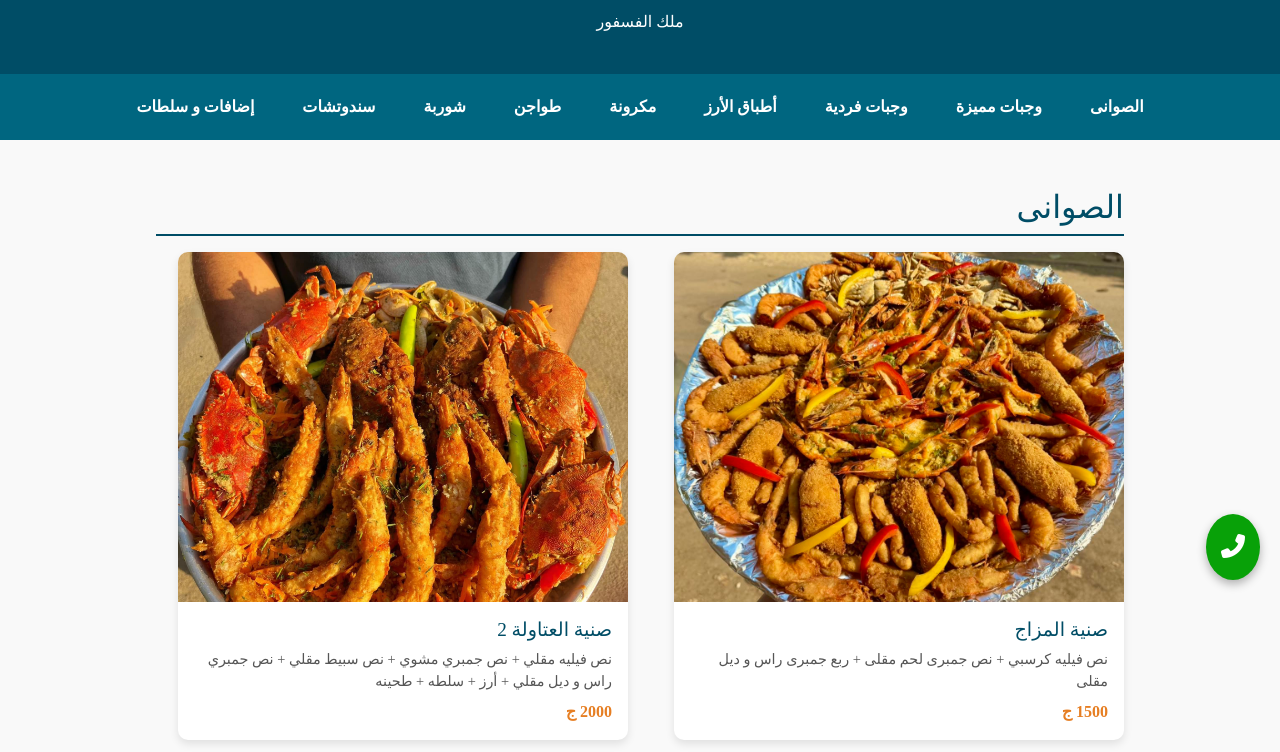
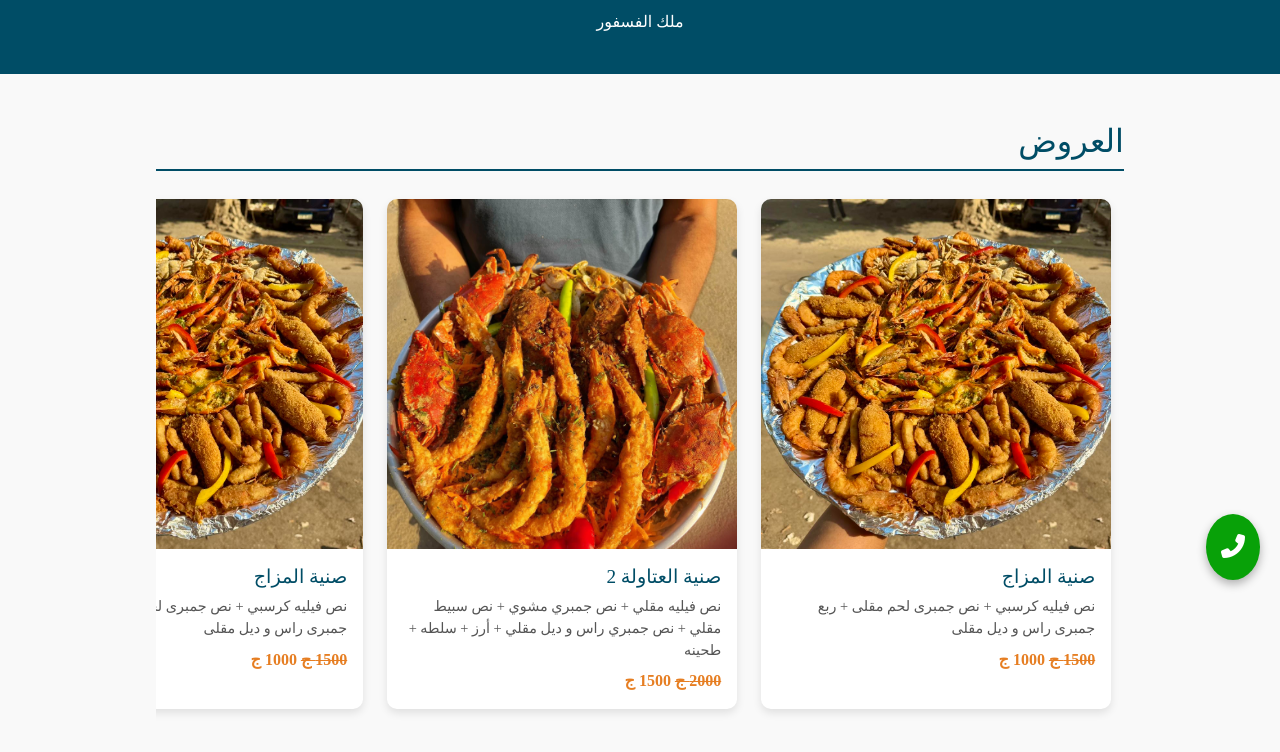
Before and after one commit to ammarali5/Am_Diaa, a plain HTML site: page index.html in a window 1280 px wide. Shown: the part 200-952 px from the top of the page. Drawn offline with Linux system fonts and the light colour scheme.

Commit message:
offers section

```diff
--- a/css/style.css
+++ b/css/style.css
@@ -74,25 +74,115 @@ header h1 {
     color: #e31e2f;
 }
 
+
+
+/* ================ */
+.offers {
+    background: var(--white-color);
+    padding: 3rem 2rem;
+    margin: 2rem auto;
+    max-width: 1000px;
+    padding: 1rem;
+}
+
+.offers h2 {
+    border-bottom: 2px solid #004d66;
+    padding-bottom: 0.5rem;
+    margin-bottom: 1rem;
+    color: #004d66;
+}
+
+.offer-items {
+    display: flex;
+
+    flex-wrap: nowrap;
+    gap: 1.5rem;
+    overflow-x: auto;
+    overflow-y: hidden;
+    padding: 0.8rem;
+    scroll-behavior: smooth;
+    -webkit-overflow-scrolling: touch;
+    scrollbar-width: thin;
+    /* auto | thin */
+    scrollbar-color: #004d66 #f1f1f1;
+    /* thumb | track */
+}
+
+/* For Chrome, Edge, Safari */
+.offer-items::-webkit-scrollbar {
+    height: 10px;
+    /* scrollbar thickness */
+}
+
+.offer-items::-webkit-scrollbar-track {
+    background: #f1f1f1;
+    /* track (behind thumb) */
+    border-radius: 10px;
+}
+
+.offer-items::-webkit-scrollbar-thumb {
+    background: #004d66;
+    /* scroll thumb */
+    border-radius: 10px;
+}
+
+.offer-items::-webkit-scrollbar-thumb:hover {
+    background: #007999;
+    /* thumb on hover */
+}
+
+
+.offer-item {
+    min-width: 350px;
+}
+
+
+
+/* ================ */
 .nav-wrapper {
     position: sticky;
     top: 0;
     background: var(--secondry-color);
-  display: flex;
-  align-items: center;
     overflow: hidden;
     z-index: 100;
+    display: flex;
+    justify-content: center;
+    align-items: center;
 }
 
 .menu-nav {
     display: flex;
+    justify-content: space-evenly;
     gap: 1rem;
+    white-space: nowrap;
     overflow-x: auto;
-  white-space: nowrap;
     scrollbar-width: none;
     flex: 1;
-  justify-content: center; /* Center on desktop */
     padding: 0.8rem;
+}
+
+/* @media (min-width: 569px) {
+    .menu-nav {
+        padding: 0.8rem 7rem;
+    }
+} */
+
+/* @media (min-width: 769px) {
+    .menu-nav {
+        padding: 0.8rem 0;
+    }
+}
+
+@media (min-width: 996px) {
+    .menu-nav {
+        padding: 0.8rem 7rem;
+    }
+} */
+
+@media (min-width: 1365px) {
+    .menu-nav {
+        padding: 0.8rem 14rem;
+    }
 }
 
 .menu-nav::-webkit-scrollbar {
@@ -139,17 +229,20 @@ header h1 {
     box-shadow: -5px 0 10px rgba(0, 0, 0, 0.3);
 }
 
-/* Show arrows only on small screens */
 @media (max-width: 768px) {
     .scroll-btn {
         display: block;
     }
+
     .menu-nav {
-    justify-content: flex-start; /* scrollable on mobile */
+        justify-content: flex-start;
+        /* scrollable on mobile */
     }
 }
 
 
+
+/* ==================== */
 .category {
     margin: 2rem auto;
     max-width: 1000px;
@@ -210,6 +303,8 @@ header h1 {
     margin-top: 0.5rem;
 }
 
+
+/* =================== */
 footer {
     background: var(--primary-color);
     color: white;
@@ -232,6 +327,9 @@ footer .contact {
     margin-top: 0.5rem;
 }
 
+
+
+/* ======================= */
 .call-menu {
     position: fixed;
     bottom: 20px;
@@ -245,7 +343,7 @@ footer .contact {
     padding: 15px;
     border-radius: 50%;
     font-size: 1.5rem;
-  box-shadow: 0 4px 10px rgba(0,0,0,0.3);
+    box-shadow: 0 4px 10px rgba(0, 0, 0, 0.3);
     border: none;
     cursor: pointer;
 }
@@ -257,7 +355,7 @@ footer .contact {
     right: 0;
     background: white;
     border-radius: 10px;
-  box-shadow: 0 4px 10px rgba(0,0,0,0.2);
+    box-shadow: 0 4px 10px rgba(0, 0, 0, 0.2);
     overflow: hidden;
     flex-direction: column;
 }
--- a/index.html
+++ b/index.html
@@ -20,6 +20,44 @@
         </div>
         <p>ملك الفسفور</p>
     </header>
+
+    <div class="offers">
+        <h2>العروض </h2>
+        <div class="offer-items">
+            <div class="offer-item item">
+                <img src="images/elmazag-tray.jpg" alt="elmazag tray">
+                <div class="item-info">
+                    <h3>صنية المزاج</h3>
+                    <p>نص فيليه كرسبي + نص جمبرى لحم مقلى + ربع جمبرى راس و ديل مقلى</p>
+                    <div class="price"><del>1500 ج</del> 1000 ج</div>
+                </div>
+            </div>
+            <div class="offer-item item">
+                <img src="images/elaatawla_2.jpg" alt="Crispy Calamari">
+                <div class="item-info">
+                    <h3>صنية العتاولة 2</h3>
+                    <p>نص فيليه مقلي + نص جمبري مشوي + نص سبيط مقلي + نص جمبري راس و ديل مقلي + أرز + سلطه + طحينه</p>
+                    <div class="price"><del>2000 ج</del> 1500 ج</div>
+                </div>
+            </div>
+            <div class="offer-item item">
+                <img src="images/elmazag-tray.jpg" alt="elmazag tray">
+                <div class="item-info">
+                    <h3>صنية المزاج</h3>
+                    <p>نص فيليه كرسبي + نص جمبرى لحم مقلى + ربع جمبرى راس و ديل مقلى</p>
+                    <div class="price"><del>1500 ج</del> 1000 ج</div>
+                </div>
+            </div>
+            <div class="offer-item item">
+                <img src="images/elaatawla_2.jpg" alt="Crispy Calamari">
+                <div class="item-info">
+                    <h3>صنية العتاولة 2</h3>
+                    <p>نص فيليه مقلي + نص جمبري مشوي + نص سبيط مقلي + نص جمبري راس و ديل مقلي + أرز + سلطه + طحينه</p>
+                    <div class="price"><del>2000 ج</del> 1500 ج</div>
+                </div>
+            </div>
+        </div>
+    </div>
 
     <div class="nav-wrapper">
         <button class="scroll-btn left"><i class="fas fa-chevron-left"></i></button>
--- a/scripts/script.js
+++ b/scripts/script.js
@@ -1,19 +1,3 @@
-// call button
-const callBtn = document.querySelector('.call-btn');
-const callOptions = document.querySelector('.call-options');
-
-callBtn.addEventListener('click', () => {
-    callOptions.classList.toggle('show');
-});
-
-document.addEventListener('click', (e) => {
-    if (!e.target.closest('.call-menu')) {
-        callOptions.classList.remove('show');
-    }
-});
-
-
-
 // nav links scroll
 const sections = document.querySelectorAll("section");
 const navLinks = document.querySelectorAll(".menu-nav a");
@@ -74,3 +58,20 @@ btnRight.addEventListener('click', () => {
 // Initial check
 window.addEventListener('load', updateButtons);
 window.addEventListener('resize', updateButtons);
+
+
+
+
+// call button
+const callBtn = document.querySelector('.call-btn');
+const callOptions = document.querySelector('.call-options');
+
+callBtn.addEventListener('click', () => {
+    callOptions.classList.toggle('show');
+});
+
+document.addEventListener('click', (e) => {
+    if (!e.target.closest('.call-menu')) {
+        callOptions.classList.remove('show');
+    }
+});
```
Lines whose indentation alone changed are shown as unchanged.
